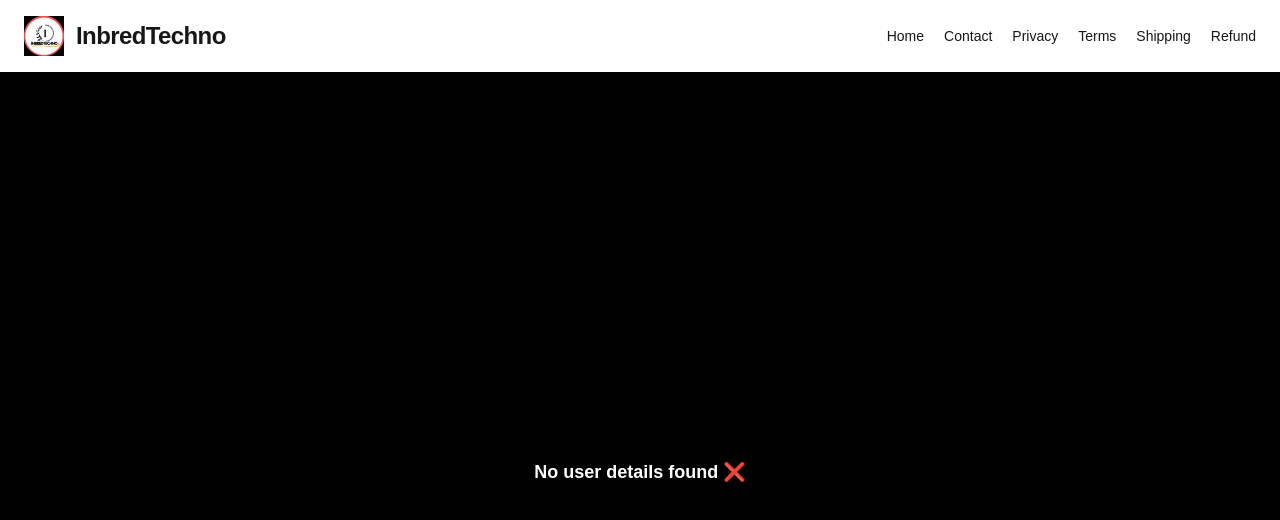
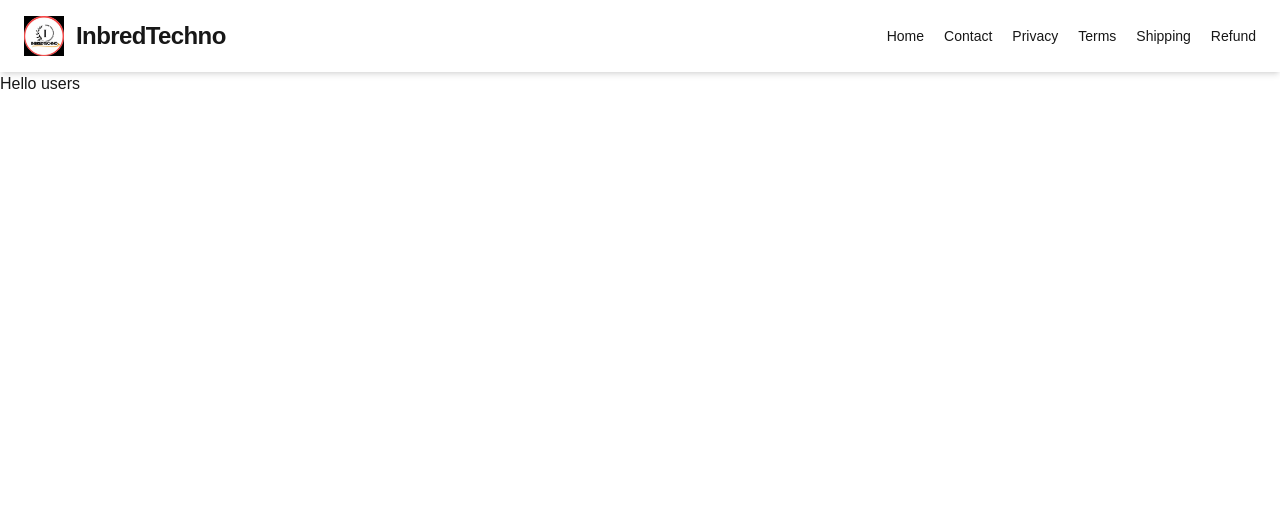
Before and after one commit to sethi12/InbredTechno, a Next.js app: page /Plan in a window 1280 px wide. Shown: the top 520 px of the page. Built offline with nearby package versions, Linux system fonts and the light colour scheme.

Commit message:
Update page.jsx

```diff
--- a/src/app/Plan/page.jsx
+++ b/src/app/Plan/page.jsx
@@ -5,7 +5,7 @@ import Plans from "./Plans";
 export default function Page() {
   return (
     <Suspense fallback={<p className="text-white text-lg">Loading...</p>}>
-      <Plans/>
+     <h1>Hello users</h1>
     </Suspense>
   );
 }
```
